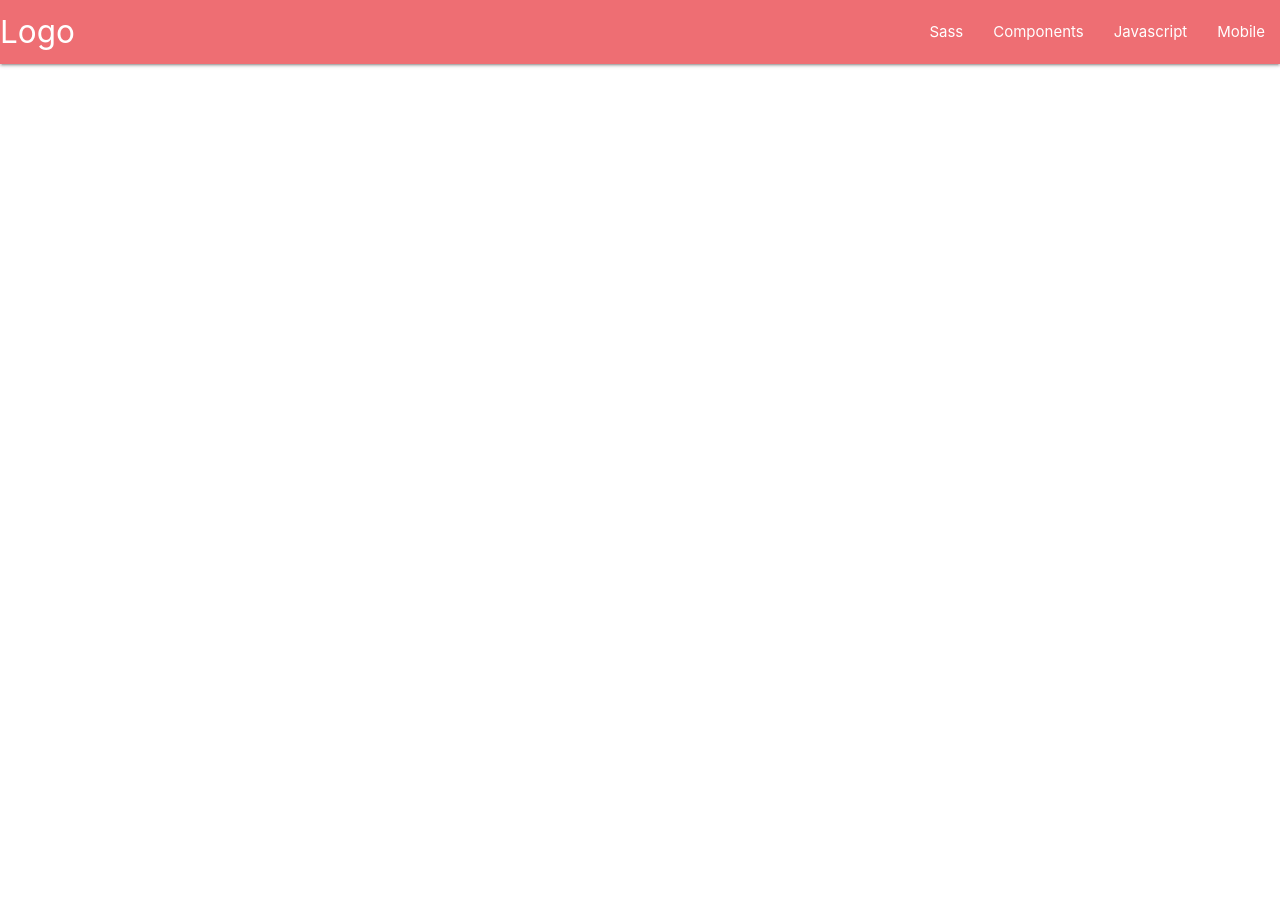
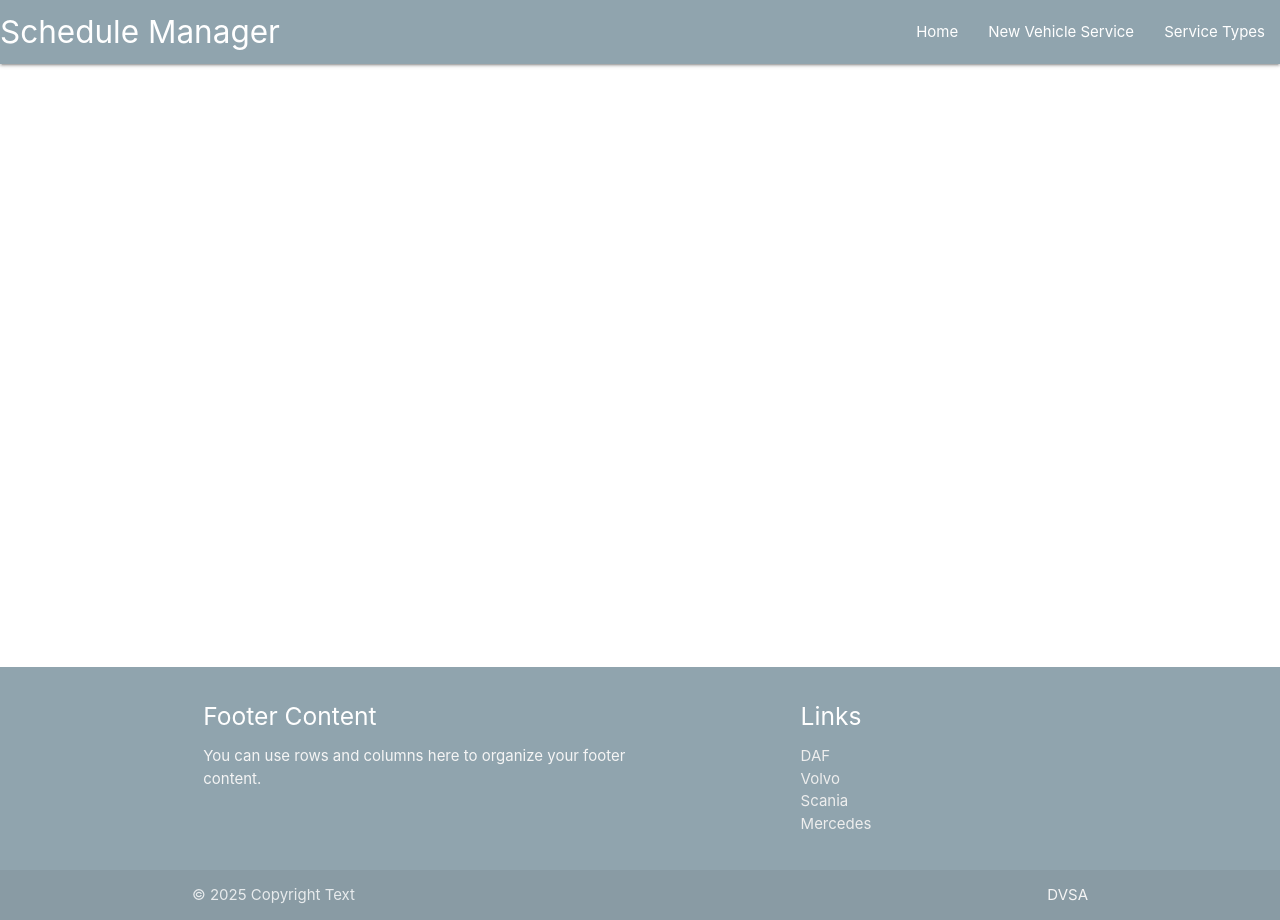
Before and after one commit to johnnycockerill/MS3, a Flask app: page / in a window 1280 px wide. Run offline with Flask 3, Linux system fonts and the light colour scheme.

Commit message:
add materialise header and footer, add materilise initialisation

```diff
--- a/schedulemanager/static/css/style.css
+++ b/schedulemanager/static/css/style.css
@@ -0,0 +1,9 @@
+body {
+    display: flex;
+    min-height: 100vh;
+    flex-direction: column;
+  }
+
+  main {
+    flex: 1 0 auto;
+  }
--- a/schedulemanager/static/js/script.js
+++ b/schedulemanager/static/js/script.js
@@ -0,0 +1,5 @@
+document.addEventListener('DOMContentLoaded', function() {
+    // sidenav initialisation
+    let sidenav = document.querySelectorAll('.sidenav');
+    M.Sidenav.init(sidenav);
+  });
--- a/schedulemanager/templates/base.html
+++ b/schedulemanager/templates/base.html
@@ -3,6 +3,9 @@
 <head>
     <meta charset="UTF-8">
     <meta name="viewport" content="width=device-width, initial-scale=1.0">
+    <link rel="stylesheet" href="https://cdnjs.cloudflare.com/ajax/libs/font-awesome/6.7.2/css/all.min.css"
+        integrity="sha512-Evv84Mr4kqVGRNSgIGL/F/aIDqQb7xQ2vcrdIwxfjThSH8CSR7PBEakCr51Ck+w+/U6swU2Im1vVX0SVk9ABhg=="
+        crossorigin="anonymous" referrerpolicy="no-referrer" />
     <link rel="stylesheet" href="https://cdnjs.cloudflare.com/ajax/libs/materialize/1.0.0/css/materialize.min.css" type="text/css">
     <link rel="stylesheet" href="{{ url_for('static', filename='css/style.css') }}" type="text/css">
     <title>Schedule Manager</title>
@@ -11,27 +14,56 @@
 
     <header>
         <!-- top navbar -->
-        <nav>
+        <nav class="blue-grey lighten-2">
             <div class="nav-wrapper">
-              <a href="#!" class="brand-logo">Logo</a>
-              <a href="#" data-target="mobile-demo" class="sidenav-trigger"><i class="material-icons">menu</i></a>
+              <a href="#!" class="brand-logo">Schedule Manager</a>
+              <a href="#" data-target="mobile-demo" class="sidenav-trigger"><i class="fas fa-bars"></i></a>
               <ul class="right hide-on-med-and-down">
-                <li><a href="sass.html">Sass</a></li>
-                <li><a href="badges.html">Components</a></li>
-                <li><a href="collapsible.html">Javascript</a></li>
-                <li><a href="mobile.html">Mobile</a></li>
+                <li><a href="{{ url_for('home') }}">Home</a></li>
+                <li><a href="">New Vehicle Service</a></li>
+                <li><a href="">Service Types</a></li>
               </ul>
             </div>
           </nav>
           <!-- mobile navbar -->
           <ul class="sidenav" id="mobile-demo">
-            <li><a href="sass.html">Sass</a></li>
-            <li><a href="badges.html">Components</a></li>
-            <li><a href="collapsible.html">Javascript</a></li>
-            <li><a href="mobile.html">Mobile</a></li>
+            <li><a href="{{ url_for('home') }}">Home</a></li>
+            <li><a href="">New Vehicle Service</a></li>
+            <li><a href="">Service Types</a></li>
           </ul>
 
     </header>
+
+    <main class="container">
+        {% block content %}
+        {% endblock %}
+    </main>
+
+    <footer class="page-footer blue-grey lighten-2">
+        <div class="container">
+          <div class="row">
+            <div class="col l6 s12">
+              <h5 class="white-text">Footer Content</h5>
+              <p class="grey-text text-lighten-4">You can use rows and columns here to organize your footer content.</p>
+            </div>
+            <div class="col l4 offset-l2 s12">
+              <h5 class="white-text">Links</h5>
+              <ul>
+                <li><a class="grey-text text-lighten-3" href="#!">DAF</a></li>
+                <li><a class="grey-text text-lighten-3" href="#!">Volvo</a></li>
+                <li><a class="grey-text text-lighten-3" href="#!">Scania</a></li>
+                <li><a class="grey-text text-lighten-3" href="#!">Mercedes</a></li>
+              </ul>
+            </div>
+          </div>
+        </div>
+        <div class="footer-copyright">
+          <div class="container">
+          © 2025 Copyright Text
+          <a class="grey-text text-lighten-4 right" href="#!">DVSA</a>
+          </div>
+        </div>
+      </footer>
 
     <script src="https://cdnjs.cloudflare.com/ajax/libs/materialize/1.0.0/js/materialize.min.js"></script>
     <script src="{{ url_for('static', filename='js/script.js') }}"></script>
```
